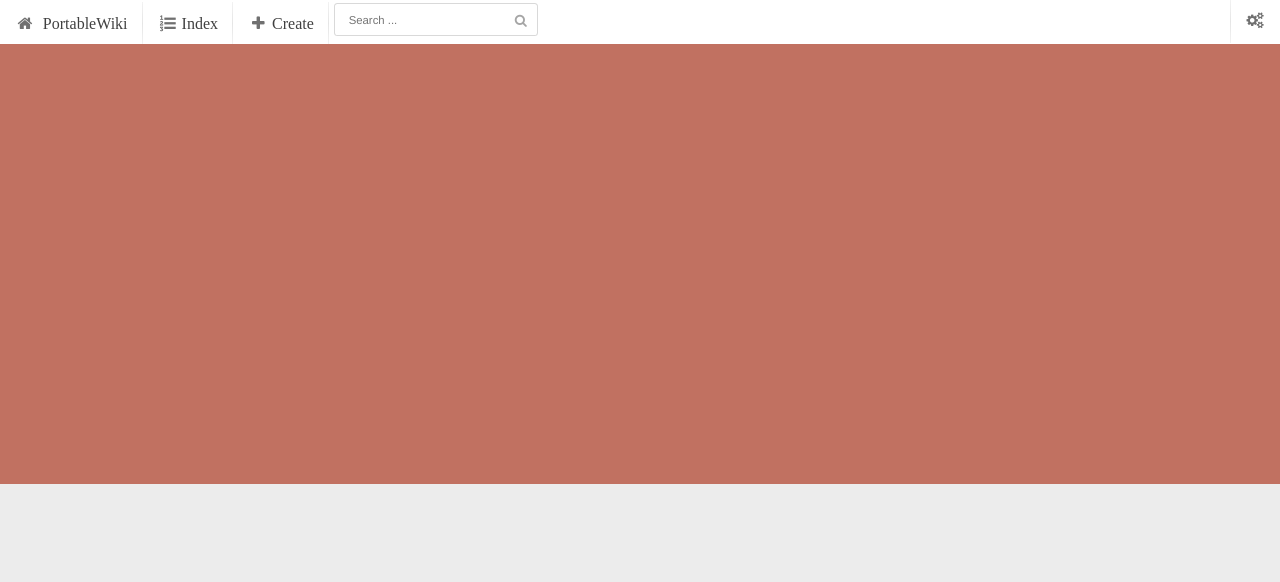
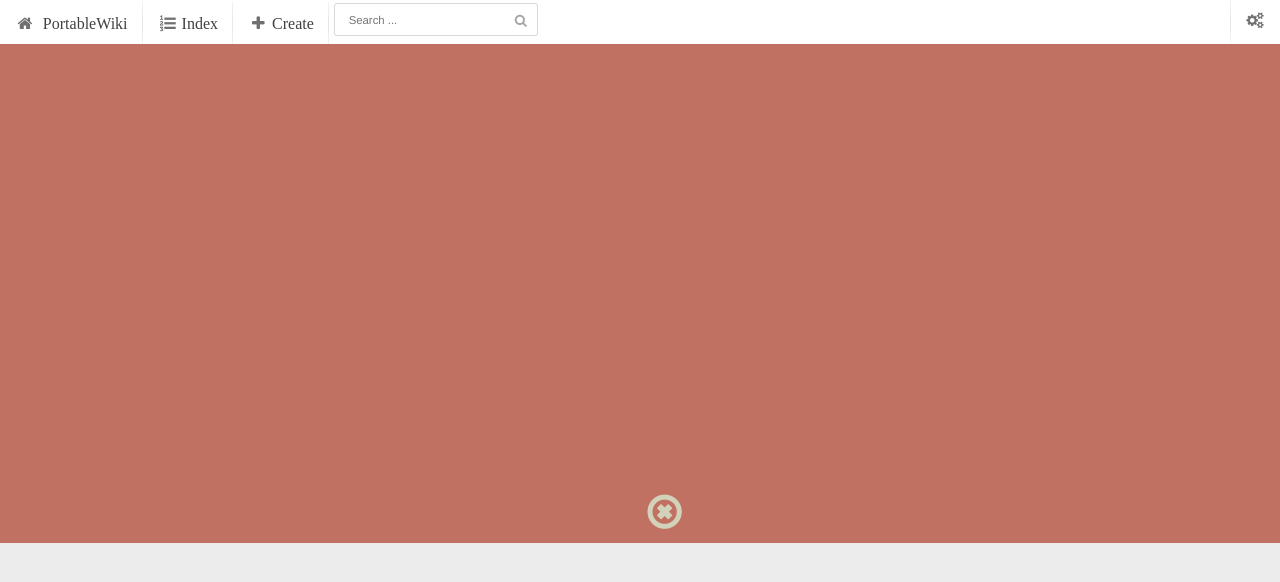
Before and after one commit to CarterTsai/portable-wiki, a plain HTML site: page app/index.html in a window 1280 px wide. Both pictures are taken after a click on the link "Index". Drawn offline with Linux system fonts and the light colour scheme; no server answers.

Commit message:
Update left_menu style for fixed on position and Add close icon

```diff
--- a/app/index.html
+++ b/app/index.html
@@ -72,6 +72,10 @@
                     </div>
                 </div>
             </div>
+            <div class="left_menu_footer">
+                <i class="remove circle icon"
+                        ng-click="$root.isShowMenu=false"></i>
+            </div>
         </div>
         <div class="column">
             <div class="contain" ng-view=""></div>
--- a/app/styles/main.css
+++ b/app/styles/main.css
@@ -5,7 +5,7 @@ body {
 }
 
 .item > a:hover {
-    color: #CCE2FF;
+ color: #CCE2FF;
 }
 
 .item > a {
@@ -32,6 +32,18 @@ body {
   padding-bottom: 10px !important;
   color: #D7F3D7;
   font-size: 18px !important;
+  position: fixed;
+  z-index: 999;
+  margin: 0em;
+}
+
+.left_menu_footer {
+  font-size: 40px;
+  padding-left: 50%;
+}
+
+.left_menu_footer  i:hover {
+  color: white;
 }
 
 .show_left_menu {
```
